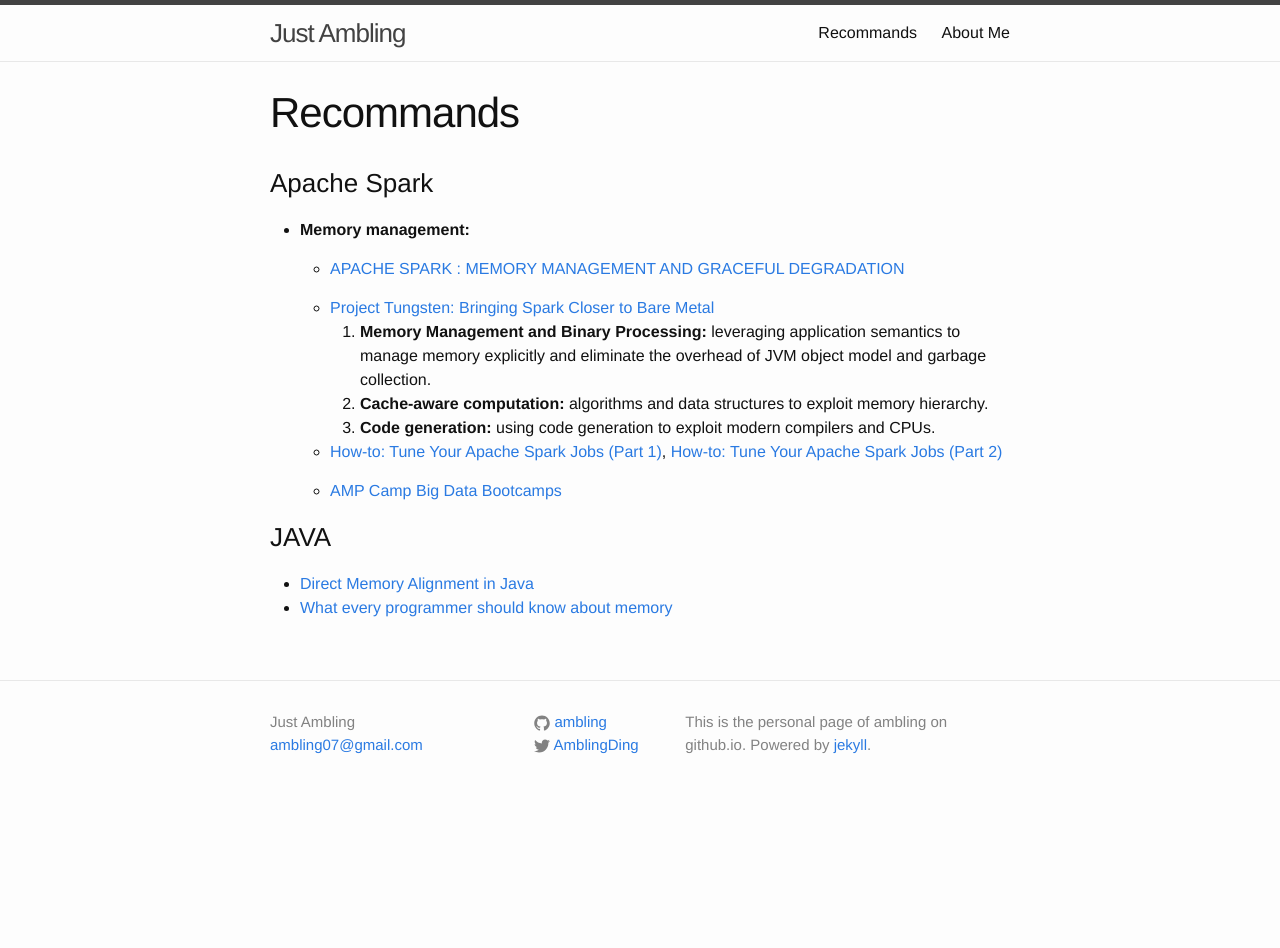
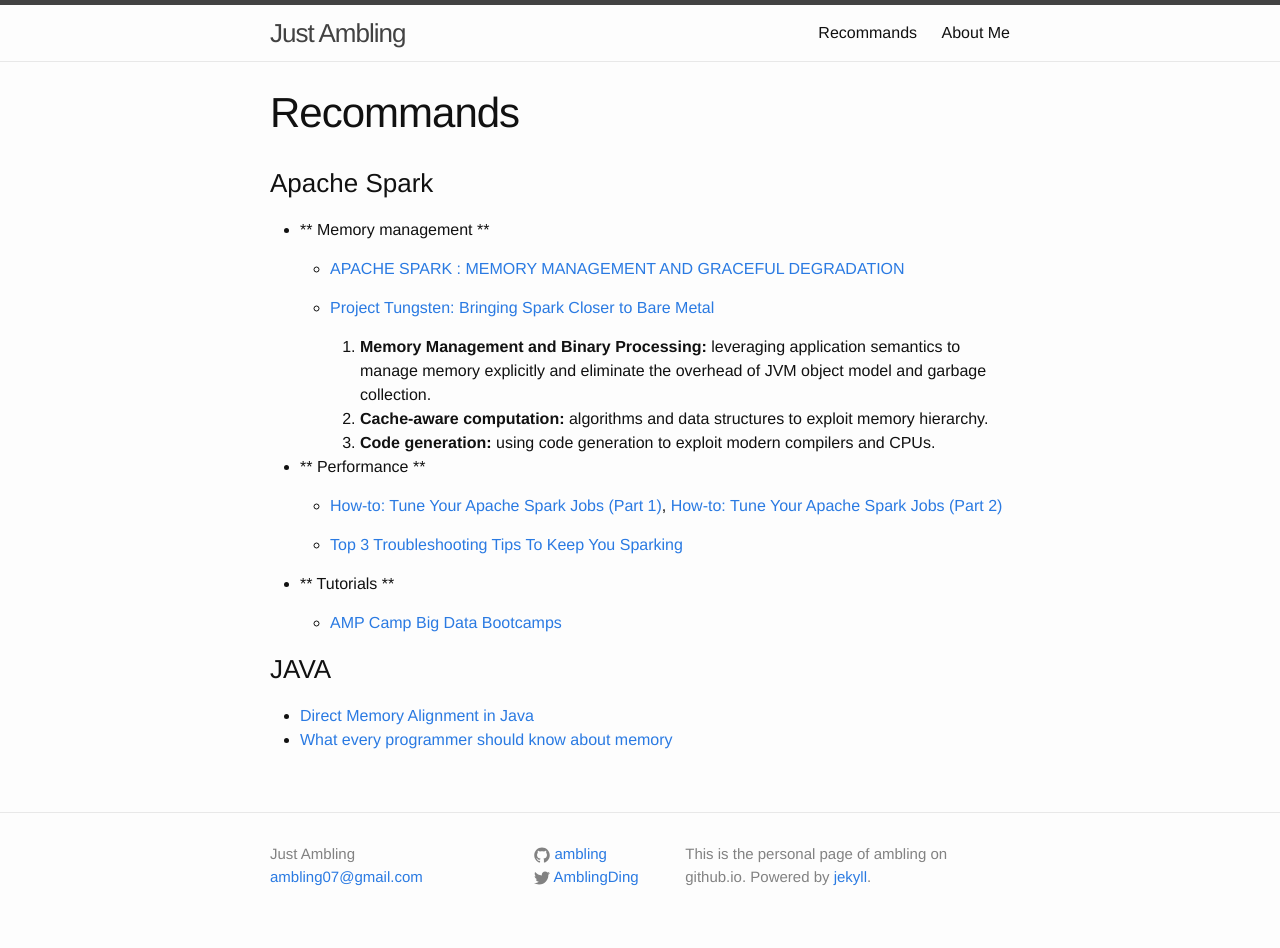
Before and after one commit to ambling/ambling.github.io, a Jekyll site: the page built from 00-recommands.md, in a window 1280 px wide. Built offline with Jekyll 4.4.1, drawn with Linux system fonts in a browser that asks for light colours; before the commit the page ends 900 px from its top, so only the background shows below that.

Commit message:
add new groups in spark

```diff
--- a/00-recommands.md
+++ b/00-recommands.md
@@ -5,7 +5,7 @@ permalink: /recommands/
 ---
 
 ### Apache Spark
-- **Memory management:**
+- ** Memory management **
 
 	- [APACHE SPARK : MEMORY MANAGEMENT AND GRACEFUL DEGRADATION](https://ogirardot.wordpress.com/2014/12/11/apache-spark-memory-management-and-graceful-degradation/)
 
@@ -14,7 +14,13 @@ permalink: /recommands/
 		2. **Cache-aware computation:** algorithms and data structures to exploit memory hierarchy.
 		3. **Code generation:** using code generation to exploit modern compilers and CPUs.
 
+- ** Performance **
+
     - [How-to: Tune Your Apache Spark Jobs (Part 1)](http://blog.cloudera.com/blog/2015/03/how-to-tune-your-apache-spark-jobs-part-1/), [How-to: Tune Your Apache Spark Jobs (Part 2)](http://blog.cloudera.com/blog/2015/03/how-to-tune-your-apache-spark-jobs-part-2/)
+
+    - [Top 3 Troubleshooting Tips To Keep You Sparking](https://engineering.sharethrough.com/blog/2013/09/13/top-3-troubleshooting-tips-to-keep-you-sparking/)
+
+- ** Tutorials **
 
     - [AMP Camp Big Data Bootcamps](http://ampcamp.berkeley.edu/big-data-mini-course/)
 
```
